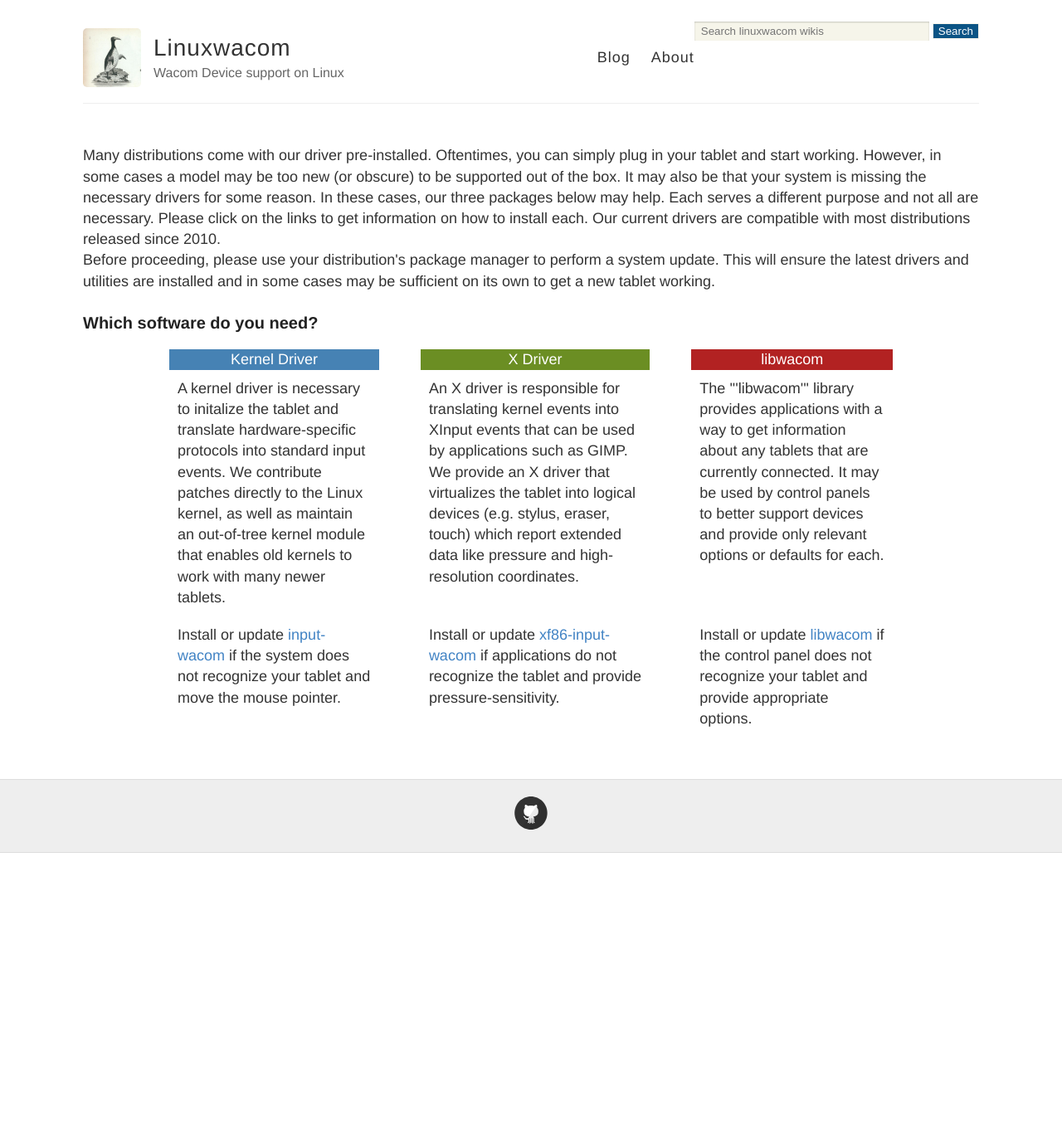
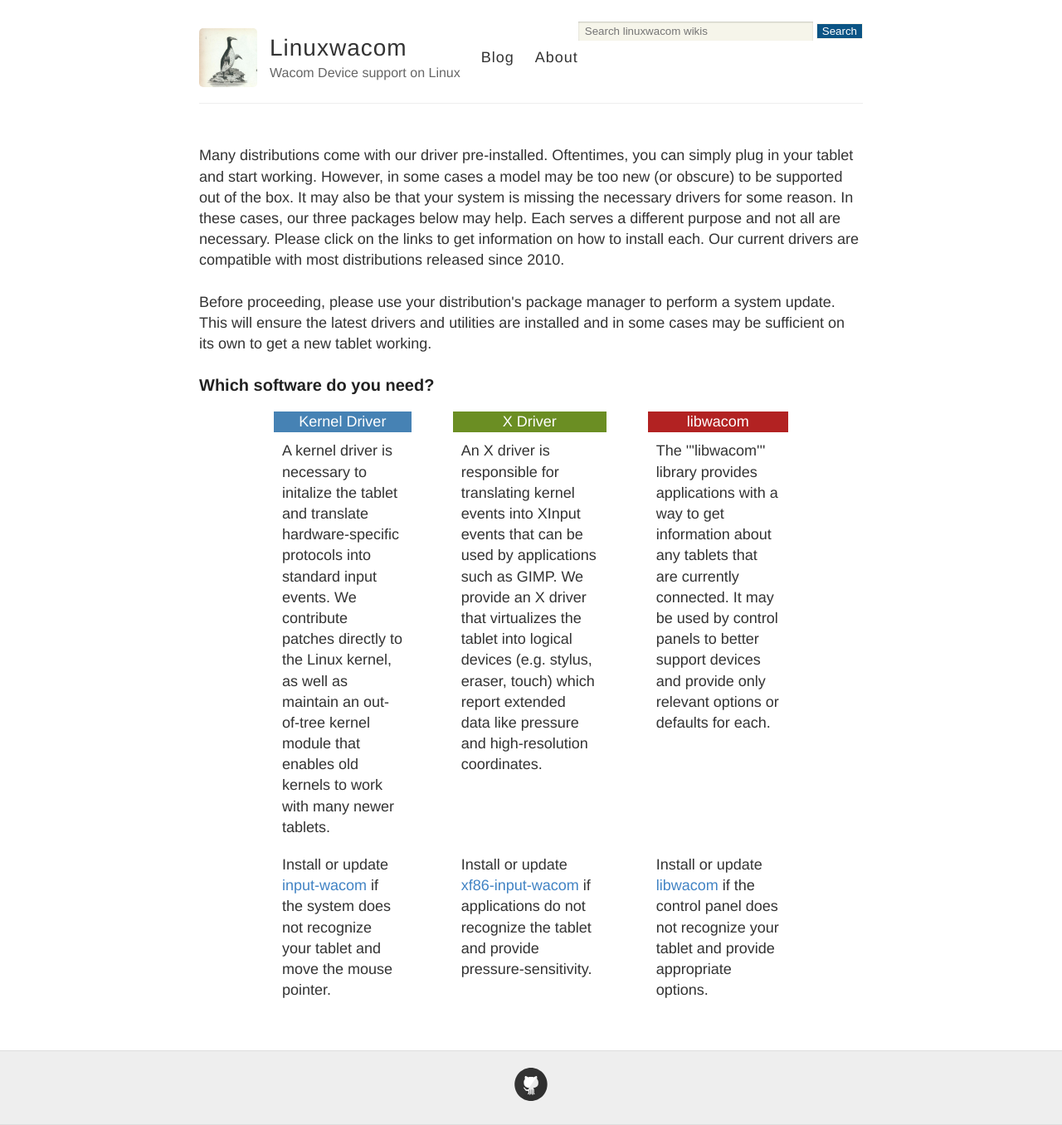
Before and after one commit to skomra/skomra.github.io, a Jekyll site: the page built from index.html, in a window 1280 px wide. Shown: the whole page at 83% size. Built offline with Jekyll 4.4.1, drawn with Linux system fonts in a browser that asks for light colours; before the commit the page ends 1028 px from its top, so only the background shows below that.

Commit message:
br 2, width

```diff
--- a/index.html
+++ b/index.html
@@ -8,7 +8,7 @@
 
 <body>
 
-Many distributions come with our driver pre-installed. Oftentimes, you can simply plug in your tablet and start working. However, in some cases a model may be too new (or obscure) to be supported out of the box. It may also be that your system is missing the necessary drivers for some reason. In these cases, our three packages below may help. Each serves a different purpose and not all are necessary. Please click on the links to get information on how to install each. Our current drivers are compatible with most distributions released since 2010. <br>
+Many distributions come with our driver pre-installed. Oftentimes, you can simply plug in your tablet and start working. However, in some cases a model may be too new (or obscure) to be supported out of the box. It may also be that your system is missing the necessary drivers for some reason. In these cases, our three packages below may help. Each serves a different purpose and not all are necessary. Please click on the links to get information on how to install each. Our current drivers are compatible with most distributions released since 2010. <br> <br>
 
 Before proceeding, please use your distribution's package manager to perform a system update. This will ensure the latest drivers and utilities are installed and in some cases may be sufficient on its own to get a new tablet working.
 
--- a/style.scss
+++ b/style.scss
@@ -25,7 +25,7 @@
 
 .container {
   margin: 0 auto;
-  max-width: 1500px;
+  max-width: 1000px;
   padding: 0 100px;
   width: 100%;
 }
```
